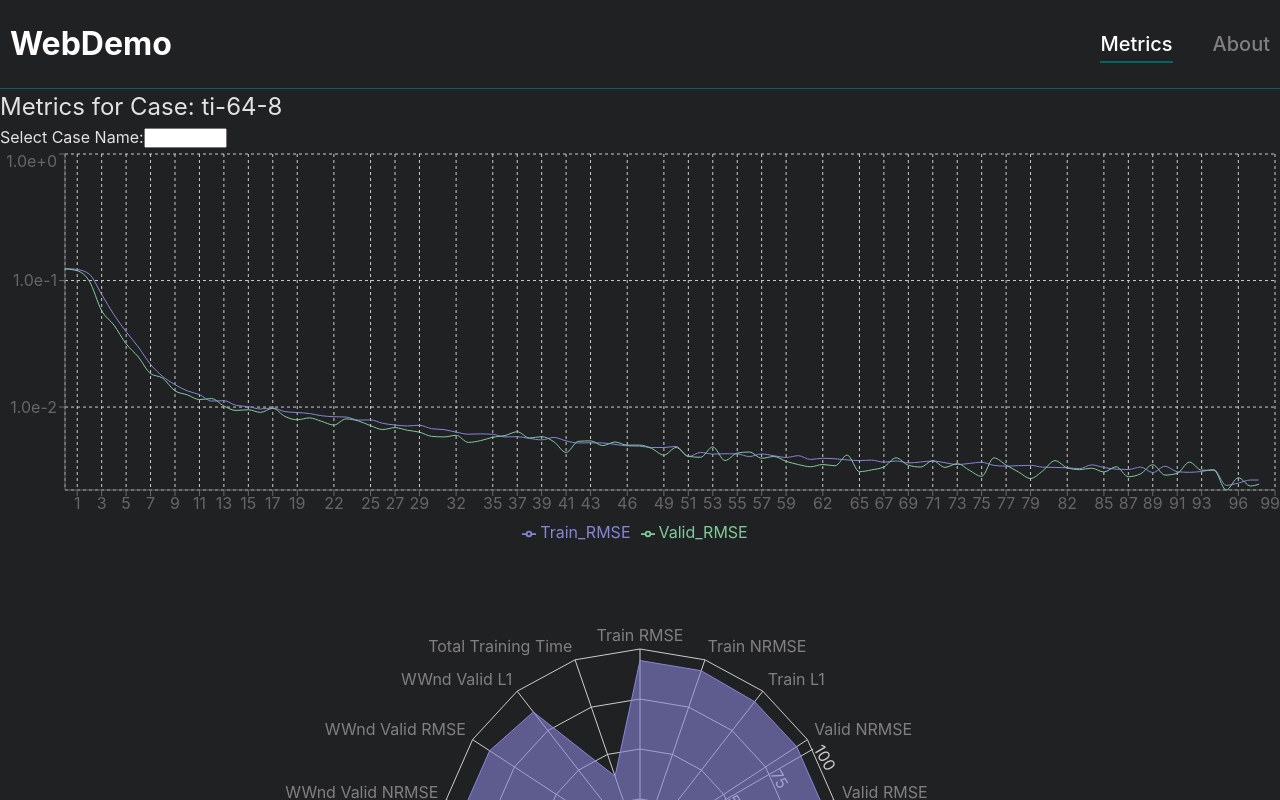
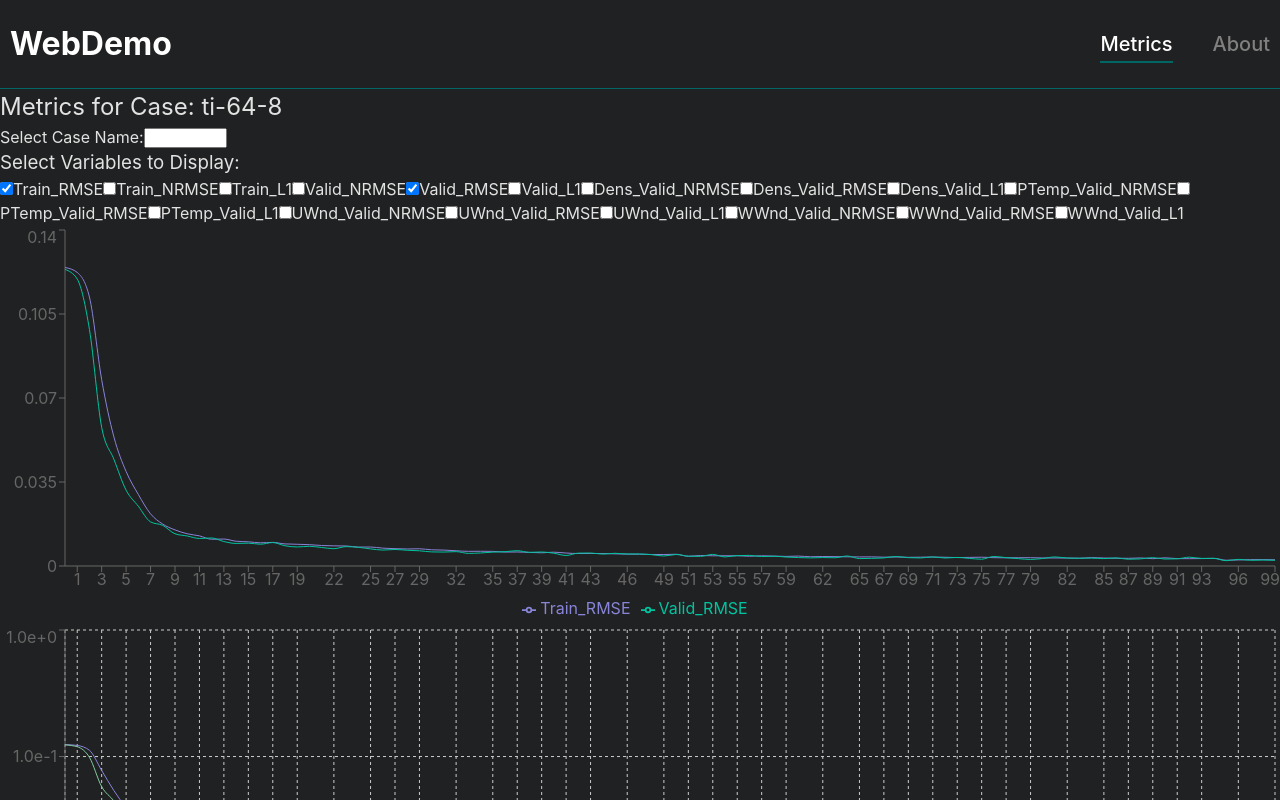
Before and after one commit to josephjquinn/avit-vis, a React (Vite) app in the folder frontend/: page /metrics in a window 1280 px wide. Shown: the top 800 px of the page. Built offline with nearby package versions, Linux system fonts and the light colour scheme.

Commit message:
draft for soloLchart component

```diff
--- /dev/null
+++ b/frontend/src/components/SoloLChart.tsx
@@ -0,0 +1,136 @@
+import React, { useState, useEffect } from "react";
+import {
+  LineChart as RechartsLineChart,
+  Line,
+  XAxis,
+  YAxis,
+  CartesianGrid,
+  Tooltip,
+  TooltipProps,
+  Legend,
+  ResponsiveContainer,
+} from "recharts";
+
+interface Props {
+  chartData: {
+    epoch: number;
+    Train_RMSE: number;
+    Train_NRMSE: number;
+    Train_L1: number;
+    Valid_NRMSE: number;
+    Valid_RMSE: number;
+    Valid_L1: number;
+    Dens_Valid_NRMSE: number;
+    Dens_Valid_RMSE: number;
+    Dens_Valid_L1: number;
+    PTemp_Valid_NRMSE: number;
+    PTemp_Valid_RMSE: number;
+    PTemp_Valid_L1: number;
+    UWnd_Valid_NRMSE: number;
+    UWnd_Valid_RMSE: number;
+    UWnd_Valid_L1: number;
+    WWnd_Valid_NRMSE: number;
+    WWnd_Valid_RMSE: number;
+    WWnd_Valid_L1: number;
+  }[];
+}
+const CustomTooltip: React.FC<TooltipProps<number, string>> = ({
+  active,
+  payload,
+  label,
+}) => {
+  if (active && payload && payload.length) {
+    return (
+      <div className="p-4 bg-slate-900 text-white rounded-md">
+        <p className="text-lg">{`Epoch: ${label}`}</p>
+        {payload.map((entry, index) => (
+          <p key={index} className="text-sm">
+            <span style={{ color: entry.stroke }} className="font-bold">
+              {entry.name}:
+            </span>{" "}
+            <span>{entry.value}</span>
+          </p>
+        ))}
+      </div>
+    );
+  }
+  return null;
+};
+
+const MetricsChart: React.FC<Props> = ({ chartData }) => {
+  const [selectedVars, setSelectedVars] = useState<string[]>([
+    "Train_RMSE",
+    "Valid_RMSE",
+  ]);
+
+  const handleCheckboxChange = (event: React.ChangeEvent<HTMLInputElement>) => {
+    const { value, checked } = event.target;
+    if (checked) {
+      setSelectedVars((prev) => [...prev, value]);
+    } else {
+      setSelectedVars((prev) => prev.filter((item) => item !== value));
+    }
+  };
+
+  const variables = [
+    { key: "Train_RMSE", color: "#8884d8" },
+    { key: "Train_NRMSE", color: "#82ca9d" },
+    { key: "Train_L1", color: "#ffc658" },
+    { key: "Valid_NRMSE", color: "#ff7300" },
+    { key: "Valid_RMSE", color: "#00c49f" },
+    { key: "Valid_L1", color: "#ffbb28" },
+    { key: "Dens_Valid_NRMSE", color: "#d0ed57" },
+    { key: "Dens_Valid_RMSE", color: "#a4de6c" },
+    { key: "Dens_Valid_L1", color: "#82ca9d" },
+    { key: "PTemp_Valid_NRMSE", color: "#8884d8" },
+    { key: "PTemp_Valid_RMSE", color: "#ffc658" },
+    { key: "PTemp_Valid_L1", color: "#ff7300" },
+    { key: "UWnd_Valid_NRMSE", color: "#00c49f" },
+    { key: "UWnd_Valid_RMSE", color: "#ffbb28" },
+    { key: "UWnd_Valid_L1", color: "#d0ed57" },
+    { key: "WWnd_Valid_NRMSE", color: "#a4de6c" },
+    { key: "WWnd_Valid_RMSE", color: "#8884d8" },
+    { key: "WWnd_Valid_L1", color: "#82ca9d" },
+  ];
+
+  return (
+    <div>
+      <div>
+        <h3>Select Variables to Display:</h3>
+        {variables.map((variable) => (
+          <label key={variable.key}>
+            <input
+              type="checkbox"
+              value={variable.key}
+              checked={selectedVars.includes(variable.key)}
+              onChange={handleCheckboxChange}
+            />
+            {variable.key}
+          </label>
+        ))}
+      </div>
+
+      <div style={{ width: "100%", height: 400 }}>
+        <ResponsiveContainer>
+          <RechartsLineChart data={chartData}>
+            <XAxis dataKey="epoch" />
+            <YAxis />
+            <Tooltip content={<CustomTooltip />} />
+            <Legend />
+            {selectedVars.map((variable) => (
+              <Line
+                key={variable}
+                type="monotone"
+                dataKey={variable}
+                stroke={variables.find((v) => v.key === variable)?.color}
+                dot={false}
+              />
+            ))}
+          </RechartsLineChart>
+        </ResponsiveContainer>
+      </div>
+    </div>
+  );
+};
+
+export default MetricsChart;
--- a/frontend/src/pages/Metrics.tsx
+++ b/frontend/src/pages/Metrics.tsx
@@ -1,8 +1,8 @@
 import React, { useEffect, useState } from "react";
 import { MetricsData, NormalizationData } from "../types";
 import MetricsChart from "../components/MetricsChart";
+import SoloLchart from "../components/SoloLChart";
 import RChart from "../components/RChart";
-import HChart from "../components/HChart";
 import {
   getMetricsData,
   getCaseNames,
@@ -77,6 +77,28 @@ const Metrics: React.FC = () => {
     Valid_RMSE: metricsDataState.valid_rmse[index],
   }));
 
+  const singleChartData = metricsDataState.epoch.map((epoch, index) => ({
+    epoch,
+    Train_RMSE: metricsDataState.train_rmse[index],
+    Train_NRMSE: metricsDataState.train_nrmse[index],
+    Train_L1: metricsDataState.train_l1[index],
+    Valid_NRMSE: metricsDataState.valid_nrmse[index],
+    Valid_RMSE: metricsDataState.valid_rmse[index],
+    Valid_L1: metricsDataState.valid_l1[index],
+    Dens_Valid_NRMSE: metricsDataState.dens_valid_nrmse[index],
+    Dens_Valid_RMSE: metricsDataState.dens_valid_rmse[index],
+    Dens_Valid_L1: metricsDataState.dens_valid_l1[index],
+    PTemp_Valid_NRMSE: metricsDataState.ptemp_valid_nrmse[index],
+    PTemp_Valid_RMSE: metricsDataState.ptemp_valid_rmse[index],
+    PTemp_Valid_L1: metricsDataState.ptemp_valid_l1[index],
+    UWnd_Valid_NRMSE: metricsDataState.uwnd_valid_nrmse[index],
+    UWnd_Valid_RMSE: metricsDataState.uwnd_valid_rmse[index],
+    UWnd_Valid_L1: metricsDataState.uwnd_valid_l1[index],
+    WWnd_Valid_NRMSE: metricsDataState.wwnd_valid_nrmse[index],
+    WWnd_Valid_RMSE: metricsDataState.wwnd_valid_rmse[index],
+    WWnd_Valid_L1: metricsDataState.wwnd_valid_l1[index],
+  }));
+
   // Generate unique key based on chartData
   const chartKey = JSON.stringify(chartData);
 
@@ -95,8 +117,8 @@ const Metrics: React.FC = () => {
       </select>
 
       {/* Metrics Chart */}
+      <SoloLchart chartData={singleChartData} />
       <MetricsChart key={chartKey} chartData={chartData} />
-
       {/* R Chart */}
       <RChart data={normalizationDataState} />
     </div>
```
